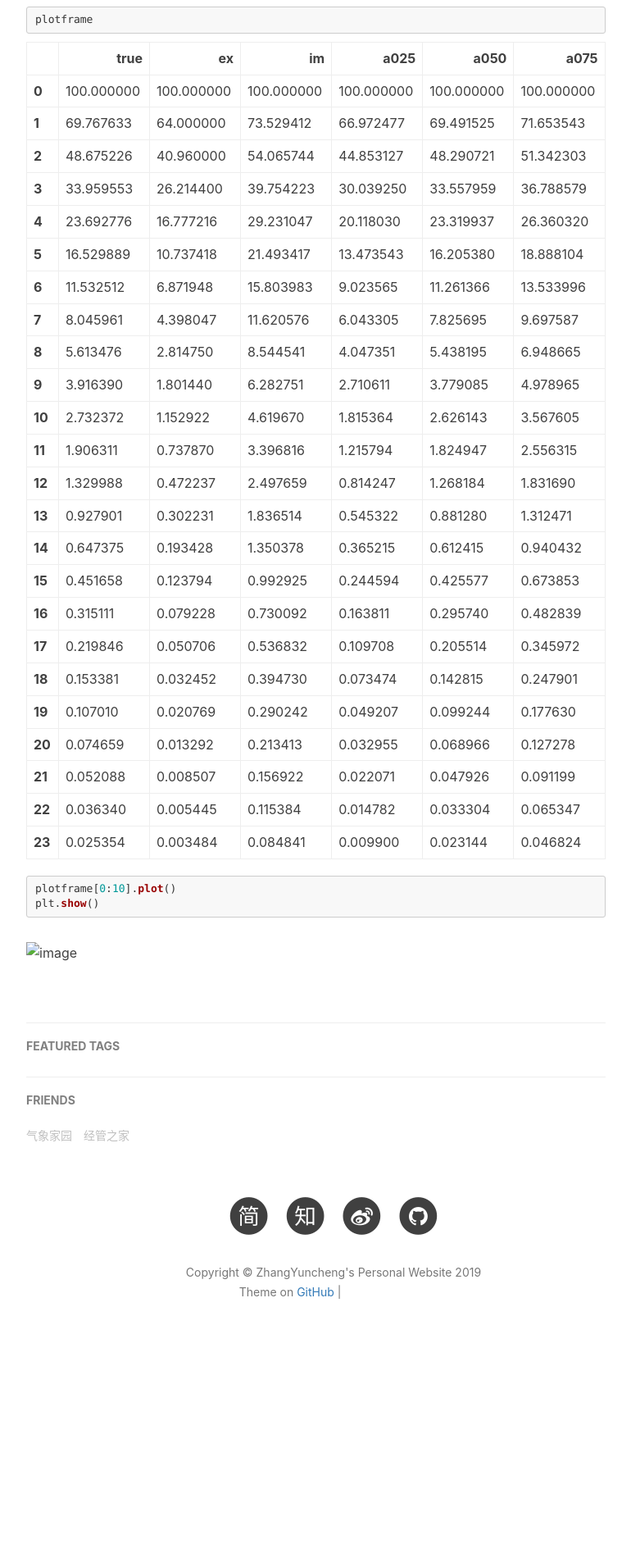
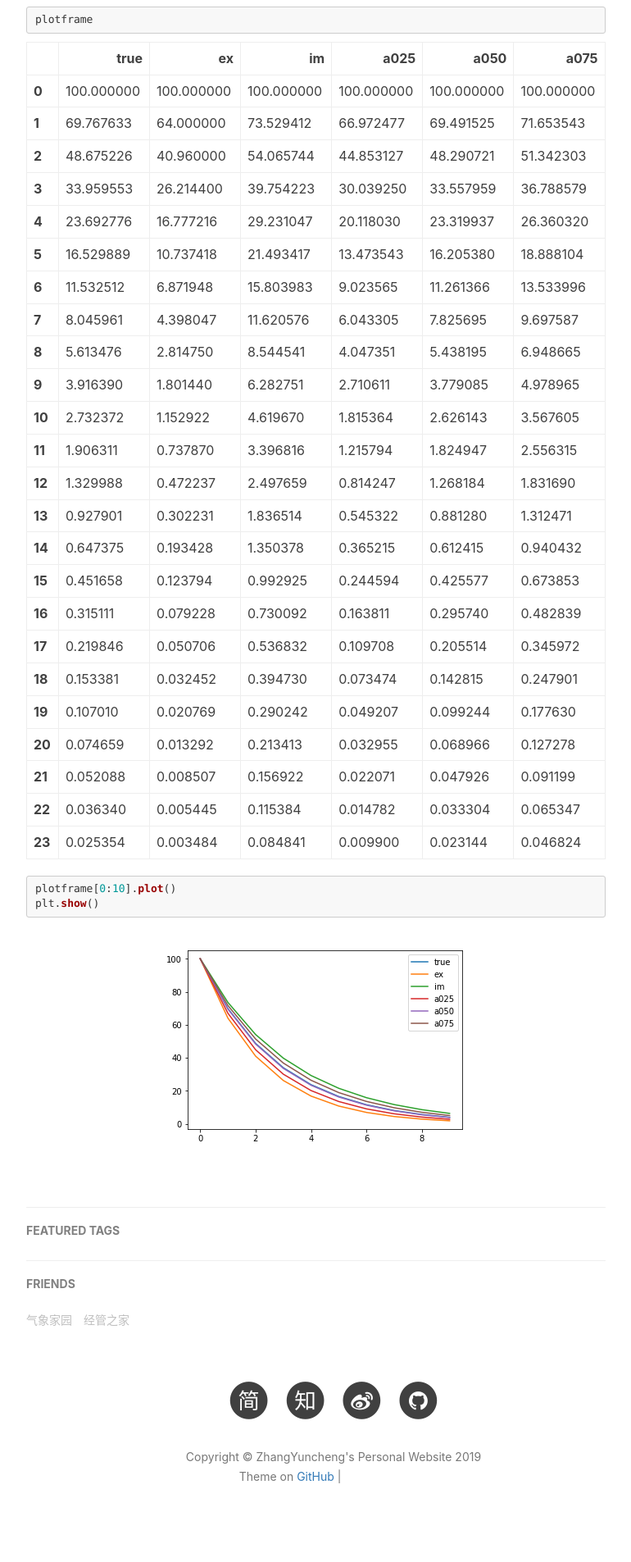
Before and after one commit to dandanger-salmon/dandanger-salmon.github.io, a Jekyll site: the page built from _posts/2019-04-21-ocean-test.md, in a window 1280 px wide. Shown: the part 2391-4296 px from the top of the page at 82% size, without its empty margins (233-1003 px from the left). Built offline with Jekyll 4.4.1, drawn with Linux system fonts in a browser that asks for light colours; nearby versions of some CDN libraries; formulas are drawn with MathJax 3; comment, search, counter and statistics services are not loaded; before the commit the page ends 4071 px from its top, so only the background shows below that; grey boxes are pictures that could not be loaded.

Commit message:
Update 2019-04-21-ocean-test.md

````diff
--- a/_posts/2019-04-21-ocean-test.md
+++ b/_posts/2019-04-21-ocean-test.md
@@ -366,4 +366,4 @@ plt.show()
 ```
 
 
-![image](_posts/output_9_0.png)
+![image](https://github.com/dandanger-salmon/dandanger-salmon.github.io/blob/master/_posts/output_9_0.png)
````
